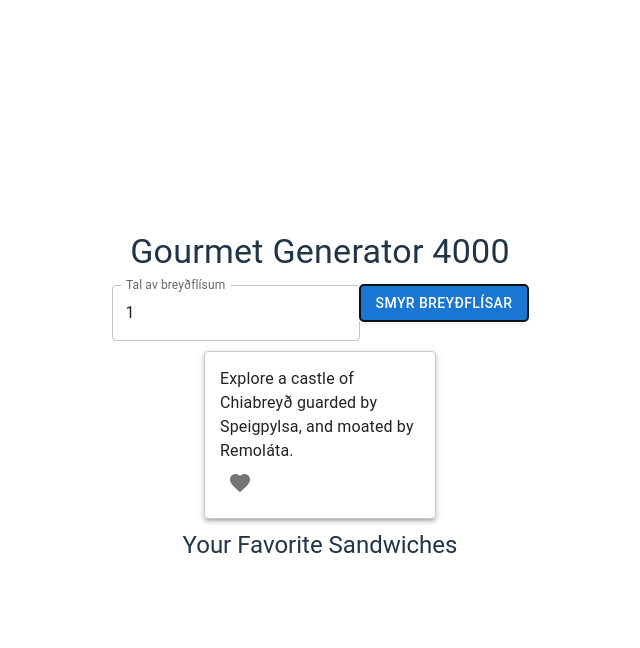
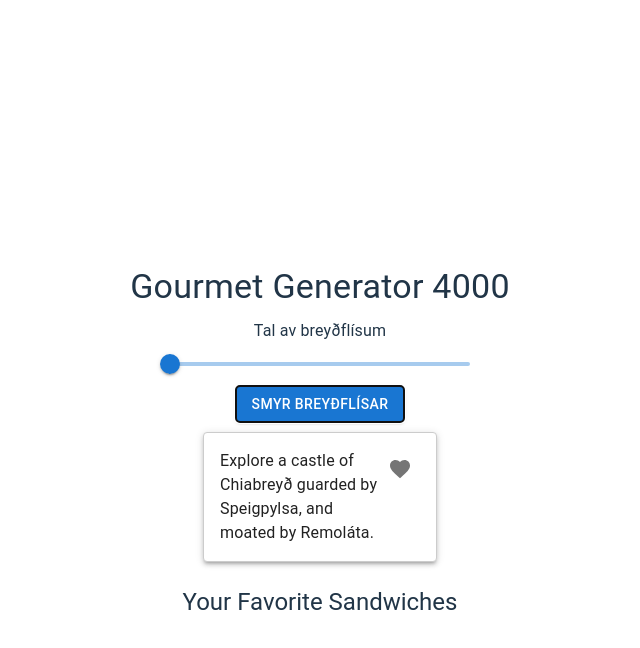
Before and after one commit to torkildjurhuus/gourmet-generator-4000, a React (Vite) app: page / in a window 1280 px wide. Both pictures are taken after a click on the button "SMYR BREYÐFLÍSAR". Shown: the top 648 px of the page, without its empty margins (340-980 px from the left). Built offline with nearby package versions, Linux system fonts and the light colour scheme.

Commit message:
feat: styling

```diff
--- a/src/App.css
+++ b/src/App.css
@@ -1,30 +1,51 @@
-/* App.css */
-
 body {
   margin: 0;
   padding: 0;
+  width: 100%;
   display: flex;
   justify-content: center;
-  align-items: center;
-  height: 100vh;
-  width: 100%; }
+}
 
 .app {
   font-family: Arial, sans-serif;
   padding: 20px;
   text-align: center;
   width: 100%;
+  max-width: 800px;
+  margin: auto;
+  display: flex;
+  flex-direction: column;
+  align-items: center;
+  justify-content: center;
 }
 
-.sandwiches,
-.favorites {
+.header {
+  width: 100%;
+  text-align: center;
+  padding-top: 100px;
+}
+
+.sandwiches, .favorites {
   display: flex;
   flex-wrap: wrap;
   justify-content: center;
   width: 100%;
 }
 
+
+
+.sandwich-content {
+  position: relative;
+  padding-bottom: 32px; /* Add extra padding to make room for the icon */
+}
+
+.fixed-slider {
+  max-width: 300px;
+  margin: auto;
+}
+
 .sandwich {
+  position: relative;  /* this is crucial */
   margin: 10px;
   padding: 15px;
   border: 1px solid #ccc;
@@ -32,3 +53,13 @@ body {
   width: 200px;
   text-align: left;
 }
+
+.icon-and-text {
+  display: flex;
+  justify-content: space-between;
+  align-items: flex-start;
+}
+
+.red-icon {
+  color: red;
+}
--- a/src/App.tsx
+++ b/src/App.tsx
@@ -1,5 +1,5 @@
 import React, { useState, useEffect } from "react";
-import { Button, TextField, Paper, Typography, IconButton } from '@mui/material';
+import { Button, Paper, Typography, IconButton, Slider, Grid } from '@mui/material';
 import FavoriteIcon from '@mui/icons-material/Favorite';
 import './App.css';
 
@@ -32,7 +32,7 @@ const App = () => {
     ];
 
 
-    const toppings = ["Roast beef", "Egg og avocado", "Skinka og tomat", "Piparspeigpylsa", "Hvítleksspeigpylsa", "Speigpylsa", "Livradeiggj", "Brieostur", "Egg", "Avokado"];
+    const toppings = ["Roast beef", "Egg and avocado", "Ham and tomato", "Piparspeigpylsa", "Hvítleksspeigpylsa", "Speigpylsa", "Livradeiggj", "Brieostur", "Egg", "Avokado"];
     const breads = ["Chiabreyð", "Fullkornsbreyð"];
     const condiments = ["Dijonaise", "Majones", "Grønt pesto", "Reytt pesto", "Remoláta"];
 
@@ -80,40 +80,55 @@ const App = () => {
 
     return (
         <div className="app">
+            <div className="header">
                 <Typography variant="h4" component="h1" gutterBottom>
                     Gourmet Generator 4000
                 </Typography>
-            <TextField
-                id="num-sandwiches"
-                label="Tal av breyðflísum"
-                type="number"
+                <div>
+                    <Typography gutterBottom>Tal av breyðflísum</Typography>
+                    <Slider
+                        className="fixed-slider"
                         value={numSandwiches}
-                onChange={(e) => setNumSandwiches(Number(e.target.value))}
+                        onChange={(e, value) => setNumSandwiches(value)}
+                        min={1}
+                        max={10}
+                        valueLabelDisplay="auto"
                     />
+                </div>
                 <Button variant="contained" color="primary" onClick={generateSandwiches}>
                     Smyr breyðflísar
                 </Button>
+            </div>
             <div className="sandwiches">
                 {sandwiches.map((sandwich, index) => (
-                    <Paper elevation={3} className="sandwich" key={index}>
+                    <Paper elevation={3} className="sandwich" key={index} style={{ position: 'relative', padding: '16px', marginBottom: '8px' }}>
+                        <div className="icon-and-text">
                             <Typography variant="body1">{sandwich.presentation}</Typography>
                             <IconButton aria-label="add to favorites" onClick={() => addToFavorites(sandwich)}>
                                 <FavoriteIcon />
                             </IconButton>
+                        </div>
                     </Paper>
+
                 ))}
             </div>
 
-            <Typography variant="h5" component="h2" gutterBottom>
+            <Typography variant="h5" component="h2" gutterBottom style={{ marginTop: '16px', marginBottom: '16px' }}>
                 Your Favorite Sandwiches
             </Typography>
             <div className="favorites">
                 {favorites.map((sandwich, index) => (
-                    <Paper elevation={3} className="sandwich" key={index}>
+                    <Paper elevation={3} className="sandwich" key={index} style={{ padding: '16px', marginBottom: '8px' }}>
+                        <div className="icon-and-text">
                             <Typography variant="body1">{sandwich.presentation}</Typography>
-                        <IconButton aria-label="remove from favorites" onClick={() => removeFromFavorites(sandwich)}>
+                            <IconButton
+                                aria-label="remove from favorites"
+                                onClick={() => removeFromFavorites(sandwich)}
+                                className="red-icon"
+                            >
                                 <FavoriteIcon />
                             </IconButton>
+                        </div>
                     </Paper>
                 ))}
             </div>
@@ -121,4 +136,5 @@ const App = () => {
     );
 };
 
+
 export default App;
```
Lines whose indentation alone changed are shown as unchanged.
